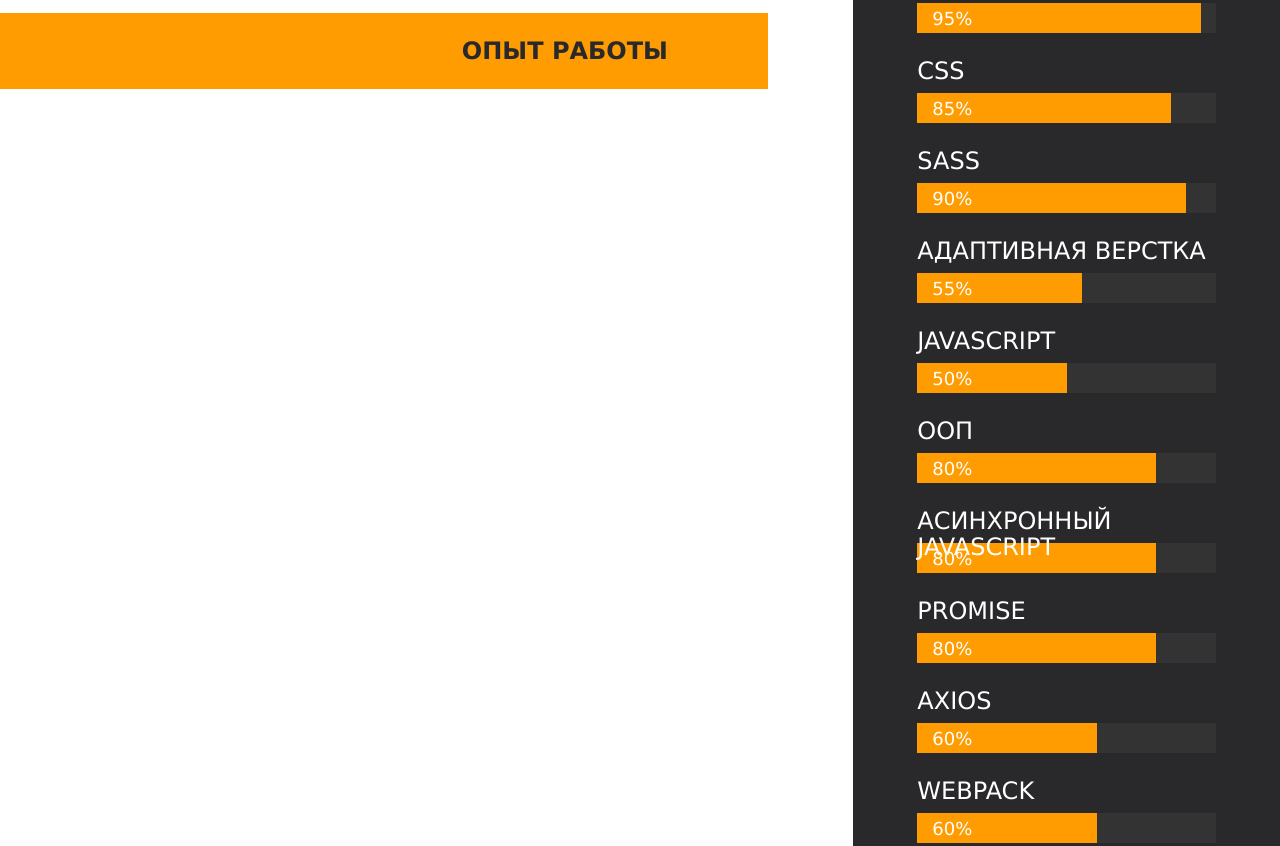
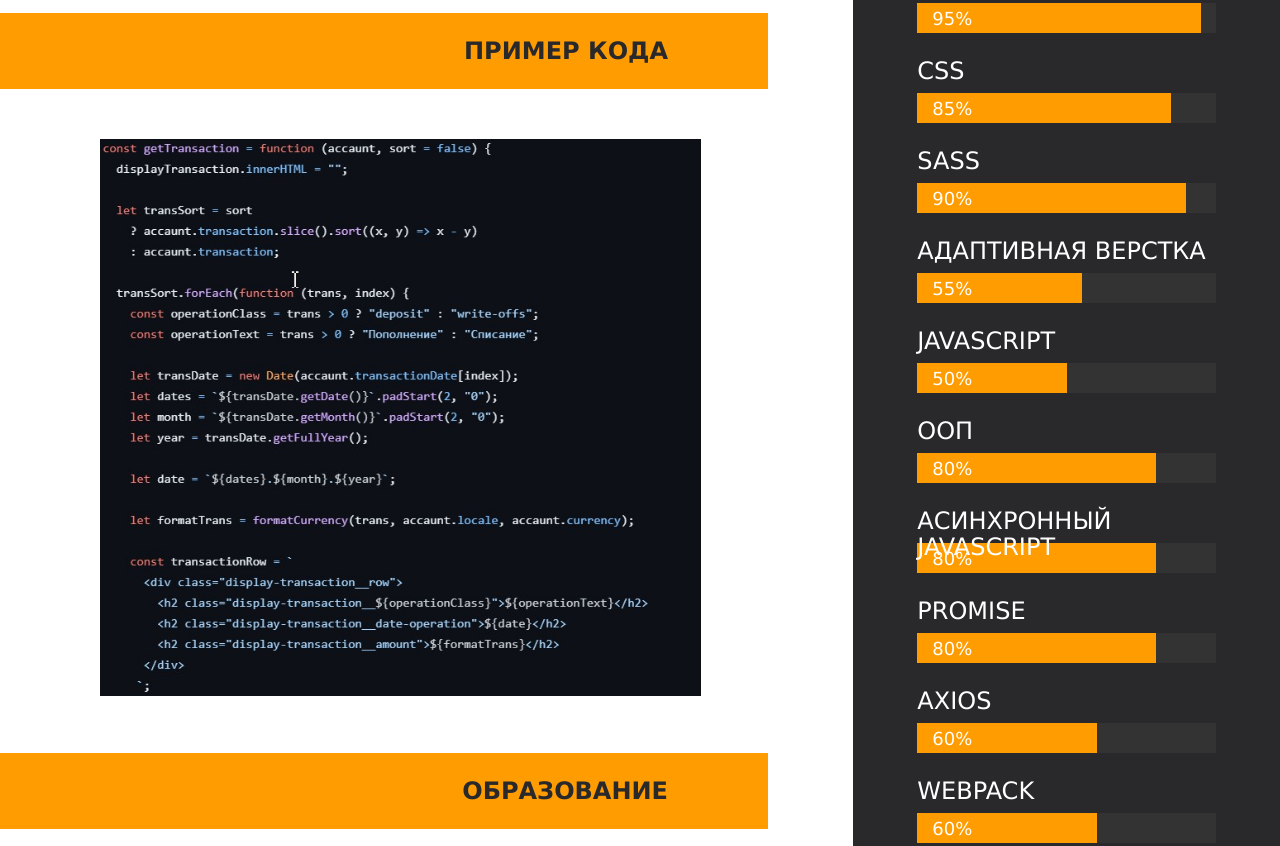
Before and after one commit to litvinenko88/rsschool-cv, a plain HTML site: page index.html in a window 1280 px wide. Shown: the part 1181-2027 px from the top of the page. Drawn offline with Linux system fonts and the light colour scheme.

Commit message:
refactor: added sample code

```diff
--- a/index.html
+++ b/index.html
@@ -13,7 +13,7 @@
          <main class="main">
             <div class="main__container-person">
                <div class="main__container-img">
-                  <img class="main__img" src="/105420686-transformed.png" alt="Фото">
+                  <img class="main__img" src="105420686-transformed.png" alt="Фото">
                </div>
 
                <div class="main__text-container">
@@ -25,7 +25,7 @@
 
             <div class="main-info">
 
-               <div class="about-me">
+               <div class="about-me" id="about-me">
                   <div class="decor-style">
                      <h2 class="decor-style__description">Коротко обо мне</h2>
                   </div>
@@ -75,9 +75,21 @@
 
                </div>
 
-               <div class="work-experience">
+               <div class="code" id="code">
                   <div class="decor-style">
-                     <h2 class="decor-style__description">Опыт работы</h2>
+                     <h2 class="decor-style__description">Пример кода</h2>
+                  </div>
+
+                  <div class="code__container">
+                     <img src="Скриншот 30-06-2023 182651.jpg" alt="" class="code__img">
+                  </div>
+
+
+               </div>
+
+               <div class="education" id="education">
+                  <div class="decor-style">
+                     <h2 class="decor-style__description">Образование</h2>
                   </div>
                </div>
             </div>
@@ -93,10 +105,9 @@
                   </label>
 
                   <ul class="menu__box">
-                     <li><a class="menu__item" href="#">Обо мне</a></li>
-                     <li><a class="menu__item" href="#">Опыт работы</a></li>
-                     <li><a class="menu__item" href="#">Пример кода</a></li>
-                     <li><a class="menu__item" href="#">Оброзование</a></li>
+                     <li><a class="menu__item" href="#about-me">Обо мне</a></li>
+                     <li><a class="menu__item" href="#code">Пример кода</a></li>
+                     <li><a class="menu__item" href="#education">Образование</a></li>
                      <li><a class="menu__item" href="#">Курсы</a></li>
                   </ul>
                </nav>
@@ -129,7 +140,8 @@
 
                      <div class="contact-container__box-contact">
                         <div class="icon-cub"></div>
-                        <h2 class="contact-container__text">GitHub: <a href="https://github.com/litvinenko88">Жми чтоб перейти</a></h2>
+                        <h2 class="contact-container__text">GitHub: <a href="https://github.com/litvinenko88">Жми чтоб
+                              перейти</a></h2>
                      </div>
                   </div>
                </div>
--- a/style.css
+++ b/style.css
@@ -43,7 +43,7 @@ body {
   width: 26px;
   height: 26px;
   cursor: pointer;
-  z-index: 1;
+  z-index: 2;
 }
 .menu__btn > span,
 .menu__btn > span::before,
@@ -76,6 +76,7 @@ body {
   background-color: #eceff1;
   box-shadow: 2px 2px 6px rgba(0, 0, 0, 0.4);
   transition-duration: 0.25s;
+  z-index: 1;
 }
 .menu__item {
   display: block;
@@ -167,6 +168,7 @@ body {
 }
 
 .about-me {
+  margin-bottom: 50px;
 }
 
 .about-me__text {
@@ -183,7 +185,7 @@ body {
   margin-bottom: 30px;
 }
 .about-me__list:last-child{
-  margin-bottom: 50px;
+
 }
 .about-me__heading {
   margin-bottom: 30px;
@@ -196,7 +198,19 @@ body {
   padding-left: 30px;
   margin-bottom: 10px;
 }
-
+.code{
+  margin-bottom: 50px;
+}
+.code__container{
+  width: 90%;
+  padding-left: 100px;
+}
+.code__container img {
+  width: 90%;
+}
+.code__text{
+  font-size: 16px;
+}
 /***********************************/
 .contact {
   margin-bottom: 80px;
```
Also changed, not shown: Скриншот 30-06-2023 182651.jpg (added).
